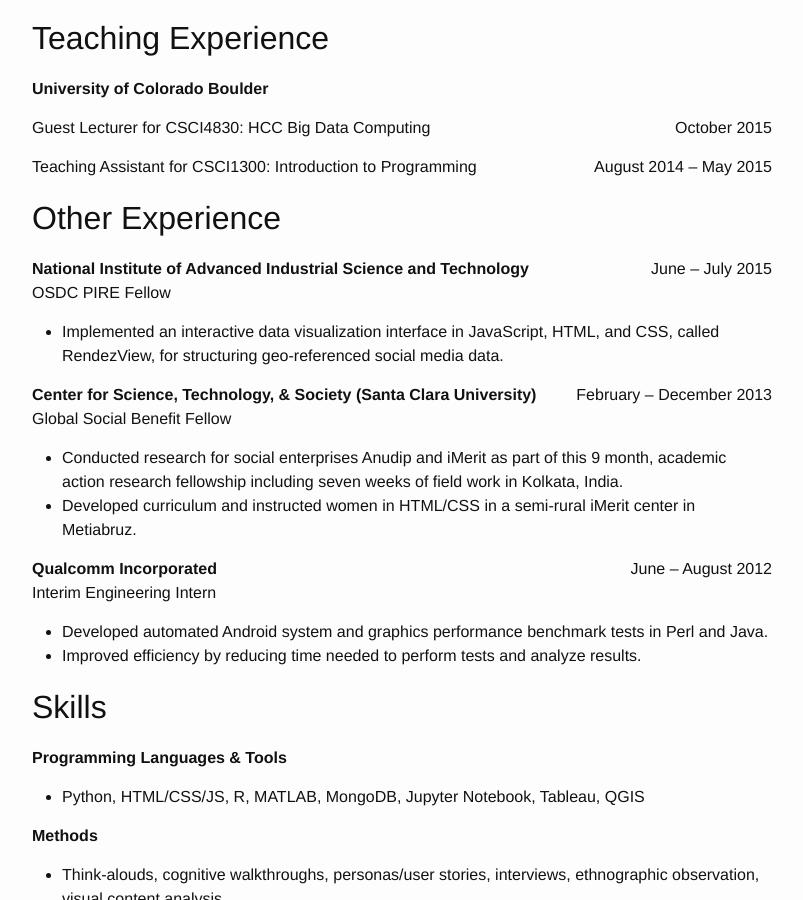
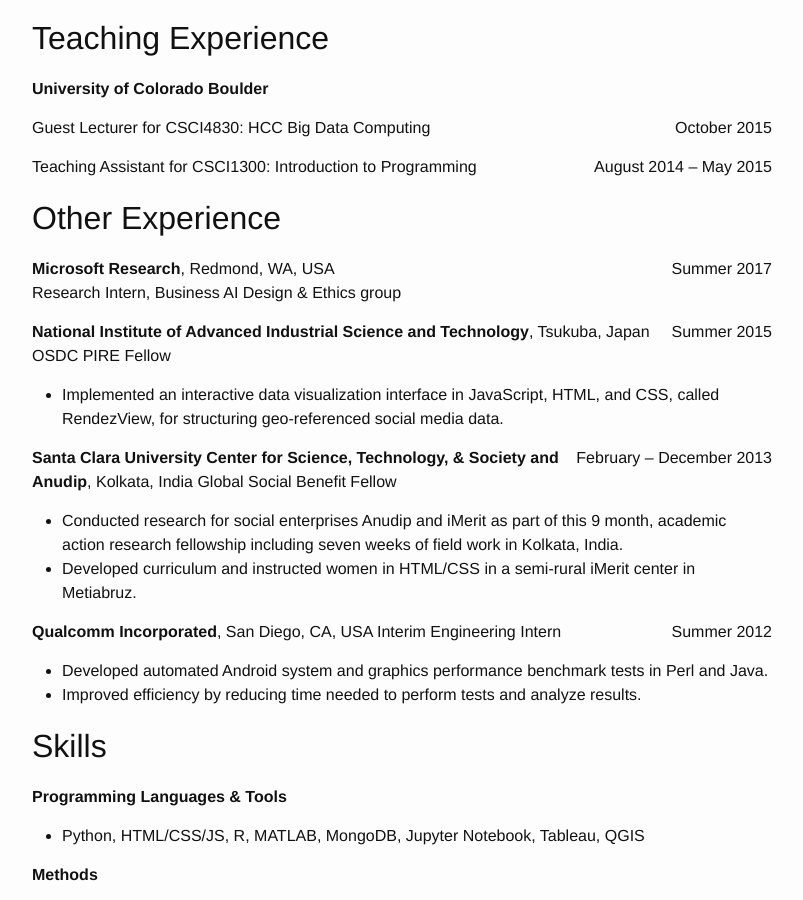
Before and after one commit to melissabica/melissabica.github.io, a Jekyll site: the page built from 3-cv.md, in a window 1280 px wide and 900 px high, scrolled down 1263 px. Shown: the whole window, without its empty margins (238-1041 px from the left). Built offline with Jekyll 4.4.1, drawn with Linux system fonts in a browser that asks for light colours; nearby versions of some CDN libraries; comment, search, counter and statistics services are not loaded; some of the changed text lies outside the part shown.

Commit message:
updated cv

```diff
--- a/3-cv.md
+++ b/3-cv.md
@@ -5,7 +5,7 @@ permalink: /cv/
 ---
 
 <div><a href="/assets/files/MelissaBicaCV.pdf" target="_blank" style="display:inline;">Melissa Bica's CV - PDF</a>
-<p style="font-size: 0.8em;display:inline;">(Updated March 6, 2017)</p>
+<p style="font-size: 0.8em;display:inline;">(Updated September 6, 2017)</p>
 </div>
 <br>
 
@@ -58,21 +58,25 @@ Teaching Assistant for CSCI1300: Introduction to Programming
 
 
 ## Other Experience
-<p class="alignright">June – July 2015 </p>
-**National Institute of Advanced Industrial Science and Technology**
+<p class="alignright">Summer 2017</p>
+**Microsoft Research**, Redmond, WA, USA
+Research Intern, Business AI Design & Ethics group
+
+<p class="alignright">Summer 2015 </p>
+**National Institute of Advanced Industrial Science and Technology**, Tsukuba, Japan
 OSDC PIRE Fellow
 
 * Implemented an interactive data visualization interface in JavaScript, HTML, and CSS, called RendezView, for structuring geo-referenced social media data.
 
 <p class="alignright">February – December 2013</p>
-**Center for Science, Technology, & Society (Santa Clara University)**
+**Santa Clara University Center for Science, Technology, & Society and Anudip**, Kolkata, India
 Global Social Benefit Fellow
 
 * Conducted research for social enterprises Anudip and iMerit as part of this 9 month, academic action research fellowship including seven weeks of field work in Kolkata, India.
 * Developed curriculum and instructed women in HTML/CSS in a semi-rural iMerit center in Metiabruz.
 
-<p class="alignright">June – August 2012</p>
-**Qualcomm Incorporated**
+<p class="alignright">Summer 2012</p>
+**Qualcomm Incorporated**, San Diego, CA, USA
 Interim Engineering Intern
 
 * Developed automated Android system and graphics performance benchmark tests in Perl and Java.
```
Also changed, not shown: other parts of 3-cv.md (+2 -2 lines), 1 other file.
